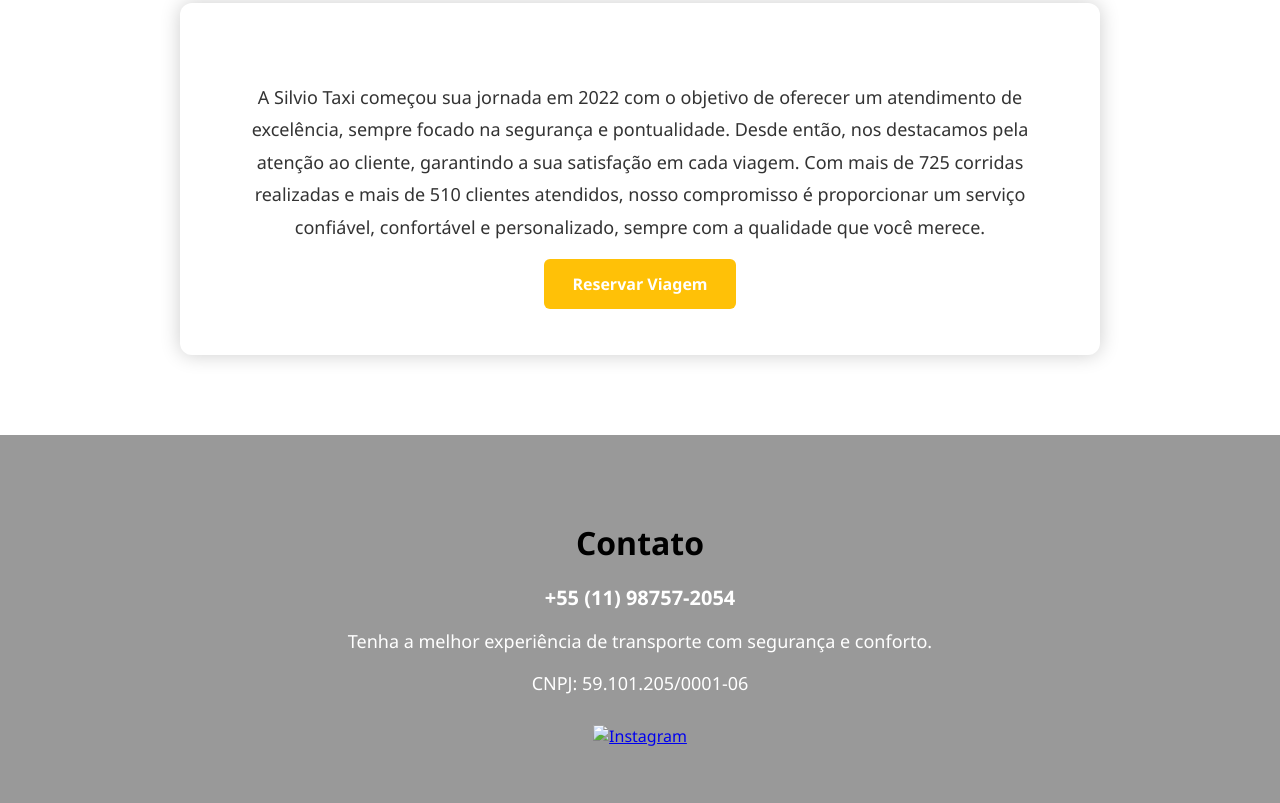
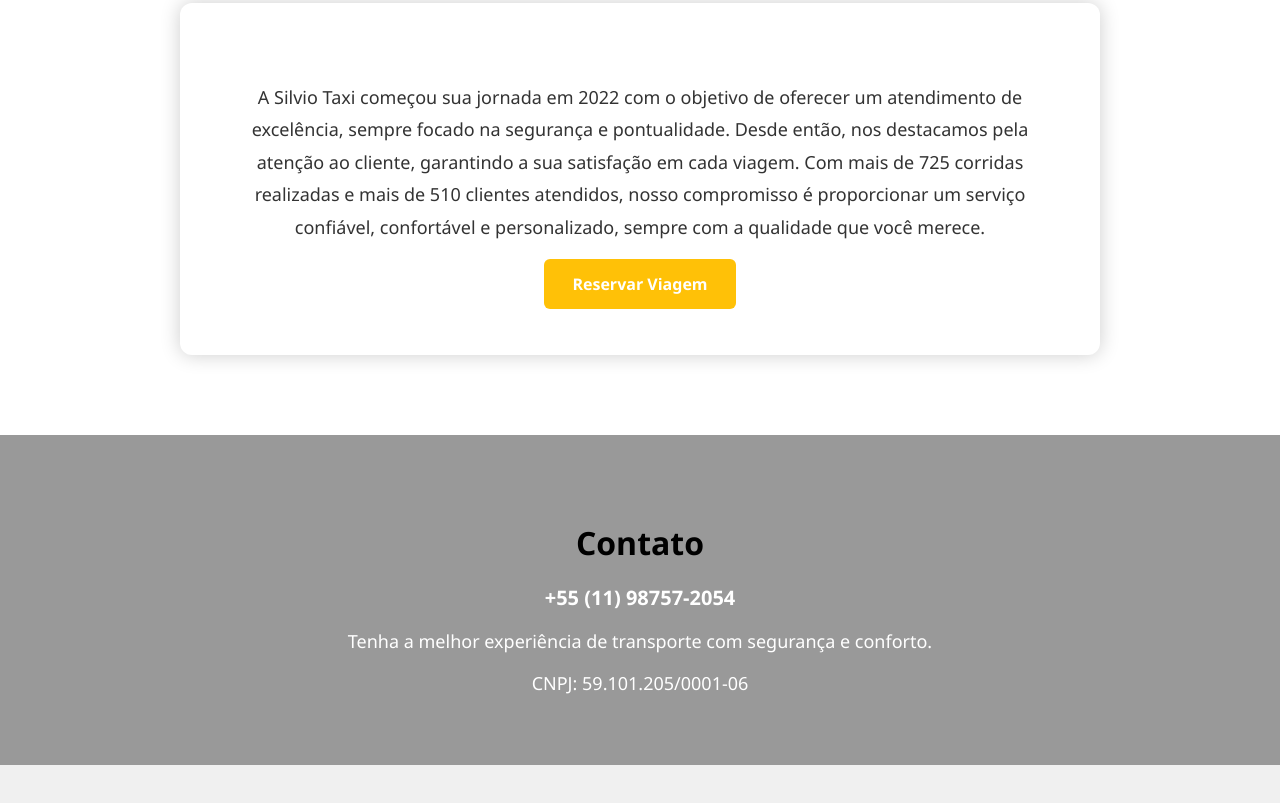
Before and after one commit to Guinho09/Silvio-Taxi-Transfer, a plain HTML site: page index.html in a window 1280 px wide. Shown: the part 2124-2927 px from the top of the page. After the commit the page ends 2889 px from the top, so only its background shows below. Drawn offline with Linux system fonts and the light colour scheme.

Commit message:
Update index.html

```diff
--- a/index.html
+++ b/index.html
@@ -286,15 +286,6 @@
   margin-bottom: 10px;
 }
 
-.instagram-icon {
-  width: 40px;
-  margin-top: 20px;
-  transition: transform 0.3s ease;
-}
-
-.instagram-icon:hover {
-  transform: scale(1.1);
-}
 </style>
 </head>
 <body>
@@ -367,7 +358,6 @@
 <p class="info">Tenha a melhor experiência de transporte com segurança e conforto.</p>
 <p class="cnpj">CNPJ: 59.101.205/0001-06</p>
 <a href="#" target="_blank">
-<img alt="Instagram" class="instagram-icon" src="a83b3298-6d48-47f7-bd5c-9178b4ebf97e.png"/>
 </a>
 </div>
 </body>
```
